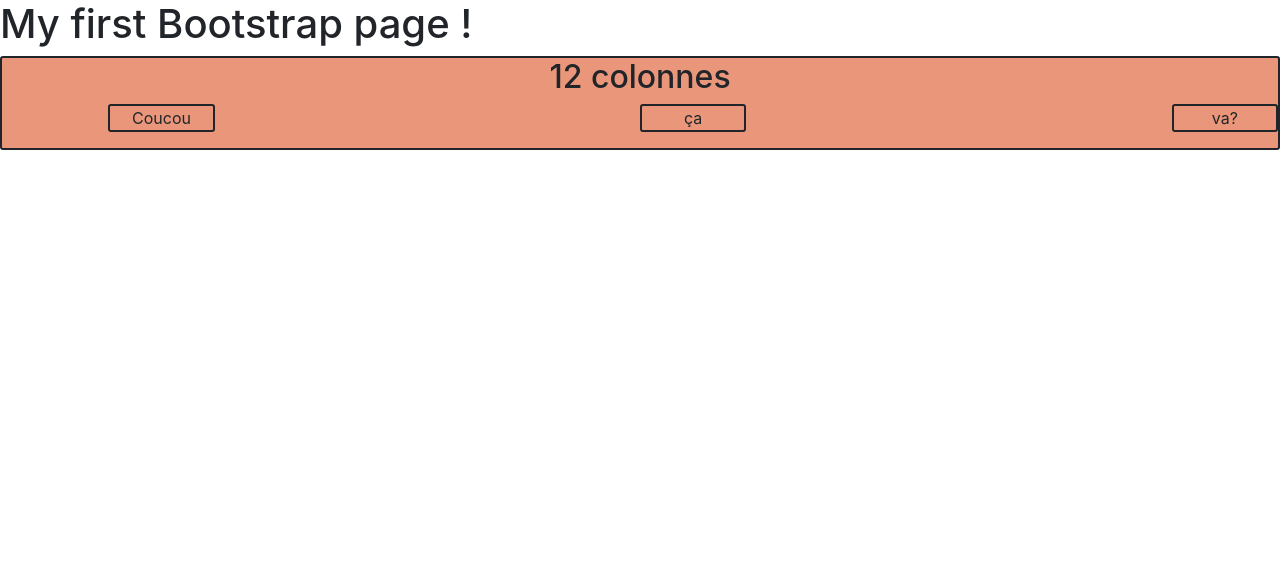
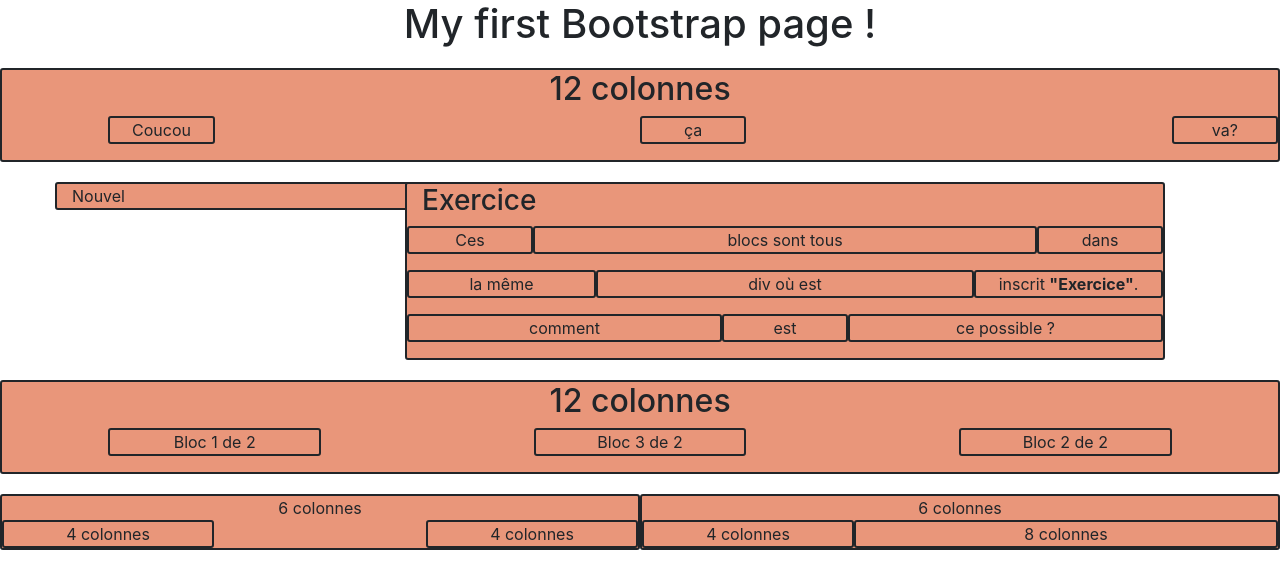
Before and after one commit to tanoshiibot/bootstrap-exercice, a website: page index.html in a window 1280 px wide. Drawn offline with nearby package versions, Linux system fonts and the light colour scheme.

Commit message:
fin des 4 premiers exercices

```diff
--- a/assets/scss/style.scss
+++ b/assets/scss/style.scss
@@ -1,6 +1,22 @@
-main, p{
+.salmon{
     background-color: darksalmon;
     border-style: solid;
     border-width: 2px;
     border-radius: 3px;
 }
+
+.max{
+    width:100%;;
+}
+
+*{
+    text-align: center;
+}
+
+ul{
+    list-style: none;
+}
+
+section{
+    margin: 20px 0 20px 0;
+}
--- a/index.html
+++ b/index.html
@@ -10,15 +10,82 @@
 <body>
     <h1>My first Bootstrap page !</h1>
     <main>
-        <section class="container-fluid">
+        <section class="container-fluid salmon">
             <h2 class="text-center">12 colonnes</h2>
             <div class="row">
                 <div class="col-md-1"></div>
-                <p class="col-md-1 text-center">Coucou</p>
+                <p class="salmon col-md-1 text-center">Coucou</p>
                 <div class="col-md-4"></div>
-                <p class="col-md-1 text-center">ça</p>
+                <p class="salmon col-md-1 text-center">ça</p>
                 <div class="col-md-4"></div>
-                <p class="col-md-1 text-center">va?</p>
+                <p class="salmon col-md-1 text-center">va?</p>
+            </div>
+        </section>
+
+        <section class="container">
+            <div class="row">
+                <p class="row col-md-4 align-self-start salmon">Nouvel</p>
+                <div class="row col-md-8 salmon">
+                    <h3>Exercice</h3>
+                    <div class="row align-items-center ">
+                        <p class="salmon col-md-2">Ces</p>
+                        <p class="salmon col-md-8">blocs sont tous</p>
+                        <p class="salmon col-md-2">dans</p>
+                        <p class="salmon col-md-3">la même</p>
+                        <p class="salmon col-md-6">div où est</p>
+                        <p class="salmon col-md-3">inscrit <b>"Exercice"</b>.</p>
+                        <p class="salmon col-md-5">comment</p>
+                        <p class="salmon col-md-2">est</p>
+                        <p class="salmon col-md-5">ce possible ?</p>
+                    </div>
+                </div>
+            </div>
+        </section>
+        <section class="container-fluid salmon">
+            <h2 class="text-center">12 colonnes</h2>
+            <div class="row justify-content-md-around">
+                <p class="salmon col-md-2 text-center">Bloc 1 de 2</p>
+                <p class="salmon col-md-2 text-center order-1">Bloc 2 de 2</p>
+                <p class="salmon col-md-2 text-center">Bloc 3 de 2</p>
+            </div>
+        </section>
+
+
+        <section>
+            <div class="container-fluid">
+                <div class="row">
+                    <div class="col-md-6 salmon">
+                        <div class="row">
+                          <div class="col-md-12">
+                            6 colonnes
+                            <div class="row .d-flex justify-content-between">
+                              <div class="col-4 col-md-4 salmon">
+                                4 colonnes
+                              </div>
+                              <div class="col-4 col-md-4 salmon">
+                                4 colonnes
+                              </div>
+                            </div>
+                          </div>
+                        </div>
+                      </div>
+
+                      <div class="col-md-6 salmon">
+                        <div class="row">
+                          <div class="col-md-12">
+                            6 colonnes
+                            <div class="row">
+                              <div class="col-4 col-md-4 salmon">
+                                4 colonnes
+                              </div>
+                              <div class="col-8 col-md-8 salmon">
+                                8 colonnes
+                              </div>
+                            </div>
+                          </div>
+                        </div>
+                      </div>
+                </div>
             </div>
         </section>
     </main>
```
Also changed, not shown: assets/css/style.css.
